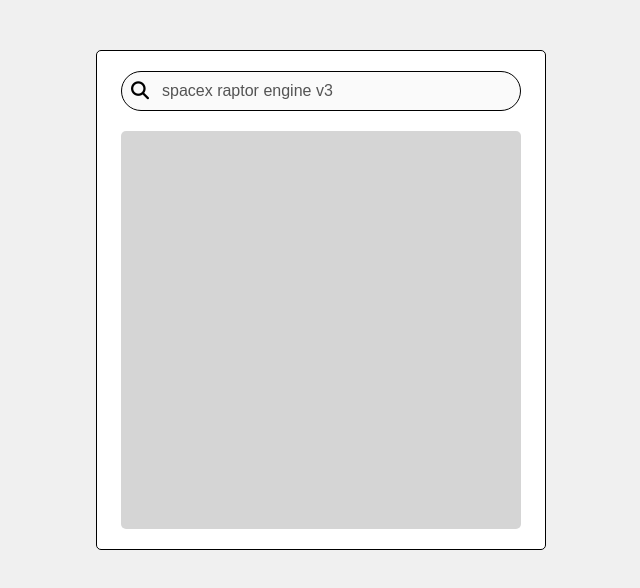
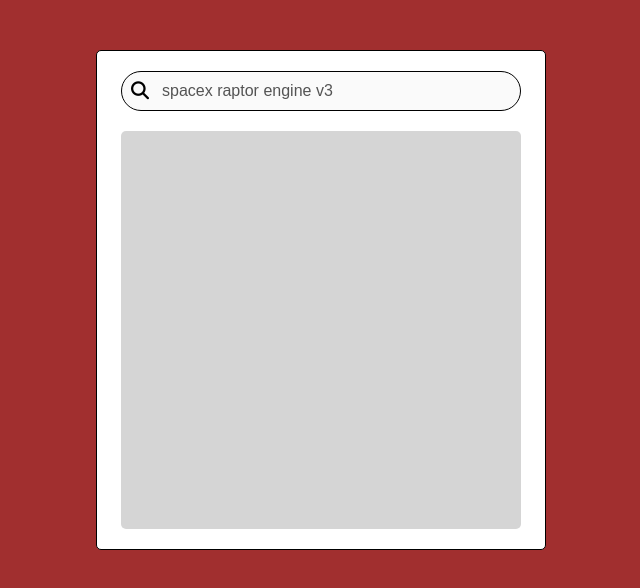
Before and after one commit to justrocketscience/spacecreatorsupport, a plain HTML site: page index.html in a window 1280 px wide. Shown: the whole page, without its empty margins (319-959 px from the left). Drawn offline with Linux system fonts and the light colour scheme.

Commit message:
red background

```diff
--- a/style.css
+++ b/style.css
@@ -1,6 +1,6 @@
 body {
   margin: 0;
-  background-color: #f0f0f0;
+  background-color: #a12f2f;
 }
 
 .animation-container {
```
